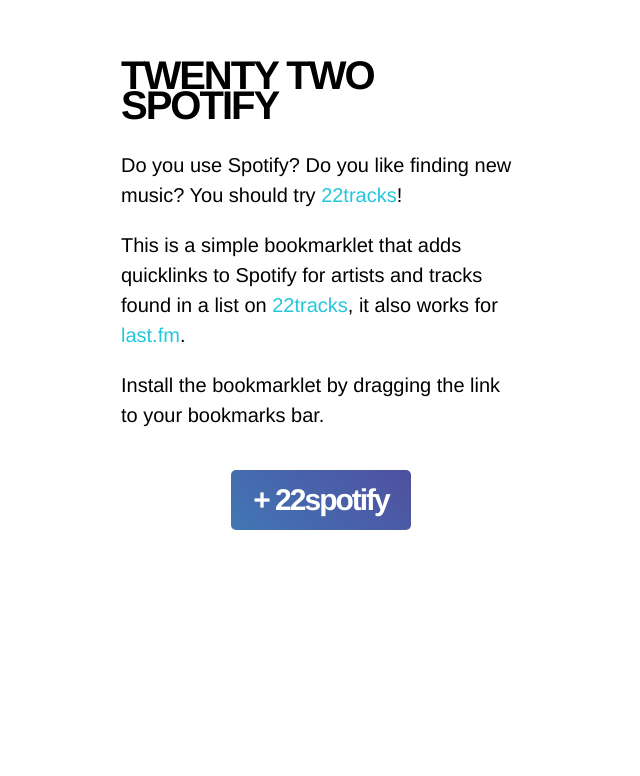
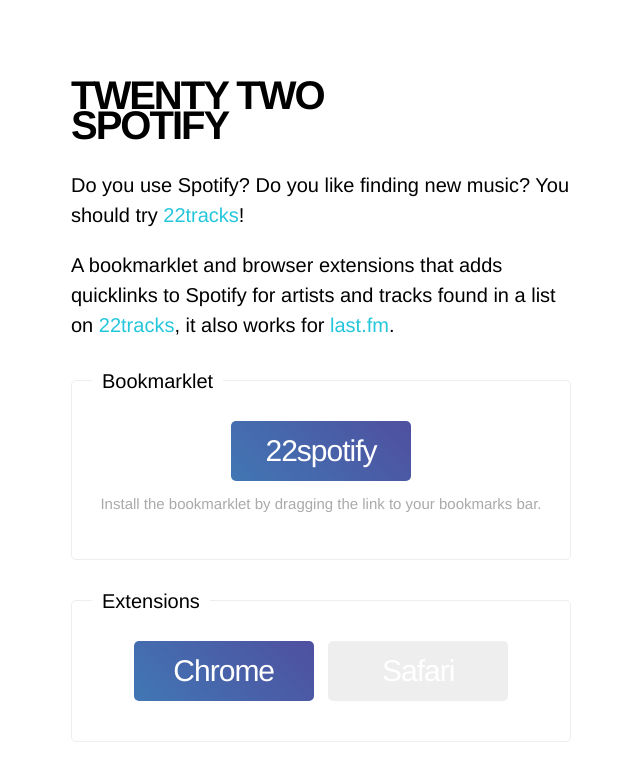
Before and after one commit to linuslundahl/TwentyTwoSpotify, a plain HTML site: page index.html in a window 1280 px wide. Shown: the whole page, without its empty margins (319-959 px from the left). Drawn offline with nearby package versions, Linux system fonts and the light colour scheme; a web font is replaced by a local one.

Commit message:
Add chrome extension link.

```diff
--- a/index.html
+++ b/index.html
@@ -33,9 +33,18 @@
     h1 {
       font-size: 2em;
       font-weight: 600;
+      margin: 0 0 .75em;
       letter-spacing: -2px;
-      margin-bottom: .750em;
       text-transform: uppercase;
+    }
+
+    h2 {
+      background: #fff;
+      font-weight: 300;
+      position: absolute;
+      top: -.75em;
+      left: 1em;
+      padding: 0 .5em;
     }
 
     a {
@@ -56,13 +65,25 @@
       margin: 1em 0;
     }
 
-    p:last-child {
-      margin-top: 2em;
+    section {
+      margin: 3em auto;
+      padding: 1em;
+      max-width: 500px;
     }
 
-    section {
-      margin: 3em auto;
-      max-width: 400px;
+    div {
+      border-radius: 5px;
+      border: 1px solid #eee;
+      margin: 2em 0;
+      padding: 2em 1em;
+      position: relative;
+      text-align: center;
+    }
+
+    div p {
+      color: #aaa;
+      font-size: .75em;
+      margin: .5em 0 0;
     }
 
     .button {
@@ -74,11 +95,11 @@
       background-size: 400% 400%;
       border-radius: 5px;
       color: #fff;
-      display: block;
+      display: inline-block;
       font-size: 1.5em;
-      font-weight: 600;
-      letter-spacing: -2px;
-      margin: 0 auto;
+      font-weight: 300;
+      letter-spacing: -1px;
+      margin: 0 .15em;
       padding: .5em;
       text-align: center;
       vertical-align: middle;
@@ -98,6 +119,10 @@
       background-size: 400% 400%;
       color: #fff;
     }
+
+    .button.disabled {
+      background: #eee;
+    }
   </style>
 </head>
 <body>
@@ -106,15 +131,24 @@
     <p>
       Do you use Spotify? Do you like finding new music? You should try <a href="http://22tracks.com/">22tracks</a>!
     </p>
+
     <P>
-      This is a simple bookmarklet that adds quicklinks to Spotify for artists and tracks found in a list on <a href="http://22tracks.com/">22tracks</a>, it also works for <a href="http://www.last.fm/">last.fm</a>.
+      A bookmarklet and browser extensions that adds quicklinks to Spotify for artists and tracks found in a list on <a href="http://22tracks.com/">22tracks</a>, it also works for <a href="http://www.last.fm/">last.fm</a>.
     </p>
-    <p>
-      Install the bookmarklet by dragging the link to your bookmarks bar.
-    </p>
-    <p>
-      <a class="button" href="javascript:(function(){_my_script=document.createElement('SCRIPT');_my_script.type='text/javascript';_my_script.src='http://rawgit.com/linuslundahl/TwentyTwoSpotify/master/TwentyTwoSpotify.min.js';document.getElementsByTagName('head')[0].appendChild(_my_script);})();">+ 22spotify</a>
-    </p>
+
+    <div>
+      <h2>Bookmarklet</h2>
+      <a class="button" href="javascript:(function(){_my_script=document.createElement('SCRIPT');_my_script.type='text/javascript';_my_script.src='http://rawgit.com/linuslundahl/TwentyTwoSpotify/master/TwentyTwoSpotify.min.js';document.getElementsByTagName('head')[0].appendChild(_my_script);})();"><span>22spotify</span></a>
+      <p>
+        Install the bookmarklet by dragging the link to your bookmarks bar.
+      </p>
+    </div>
+
+    <div>
+      <h2>Extensions</h2>
+      <a class="button" href="https://raw.githubusercontent.com/linuslundahl/TwentyTwoSpotify/chrome-extenstion/TwentyTwoSpotify-chrome.crx"><span>Chrome</span></a>
+      <a class="button disabled" href="#"><span>Safari</span></a>
+    </div>
   </section>
 </body>
 </html>
```
